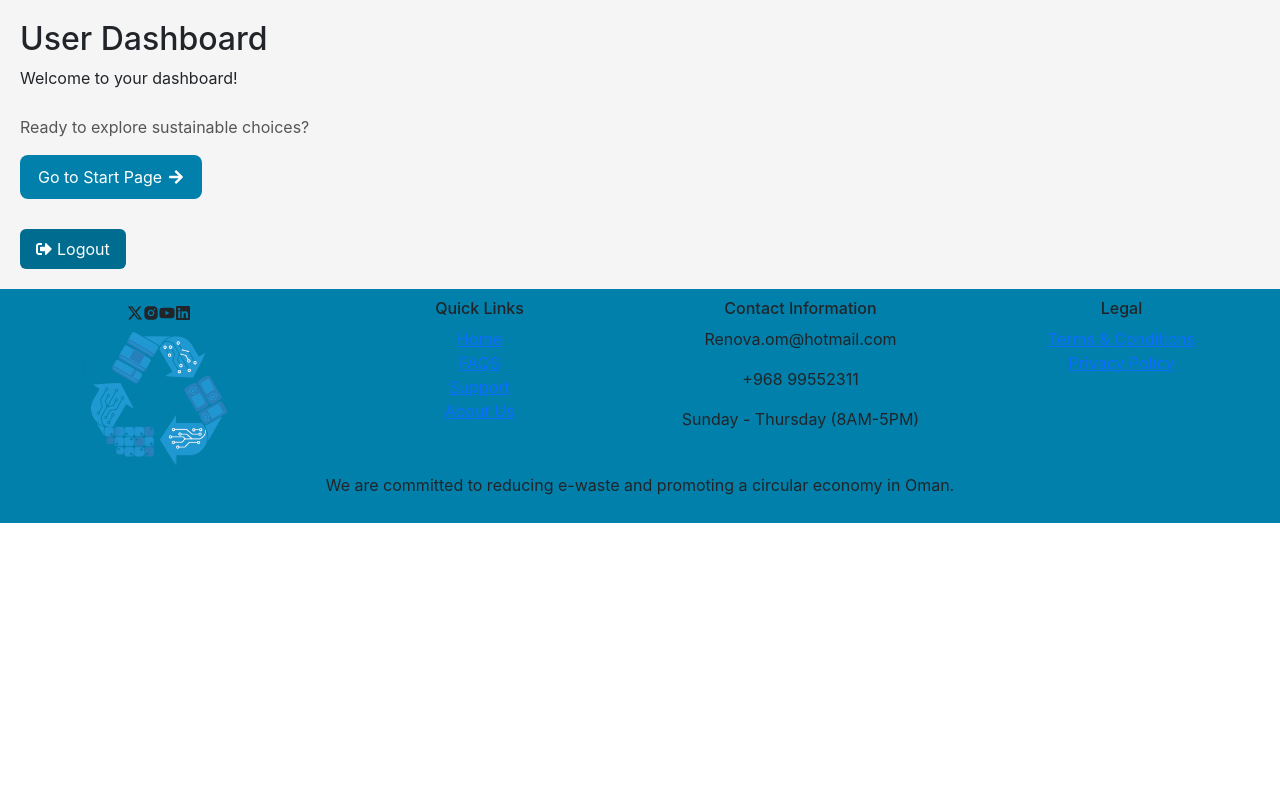
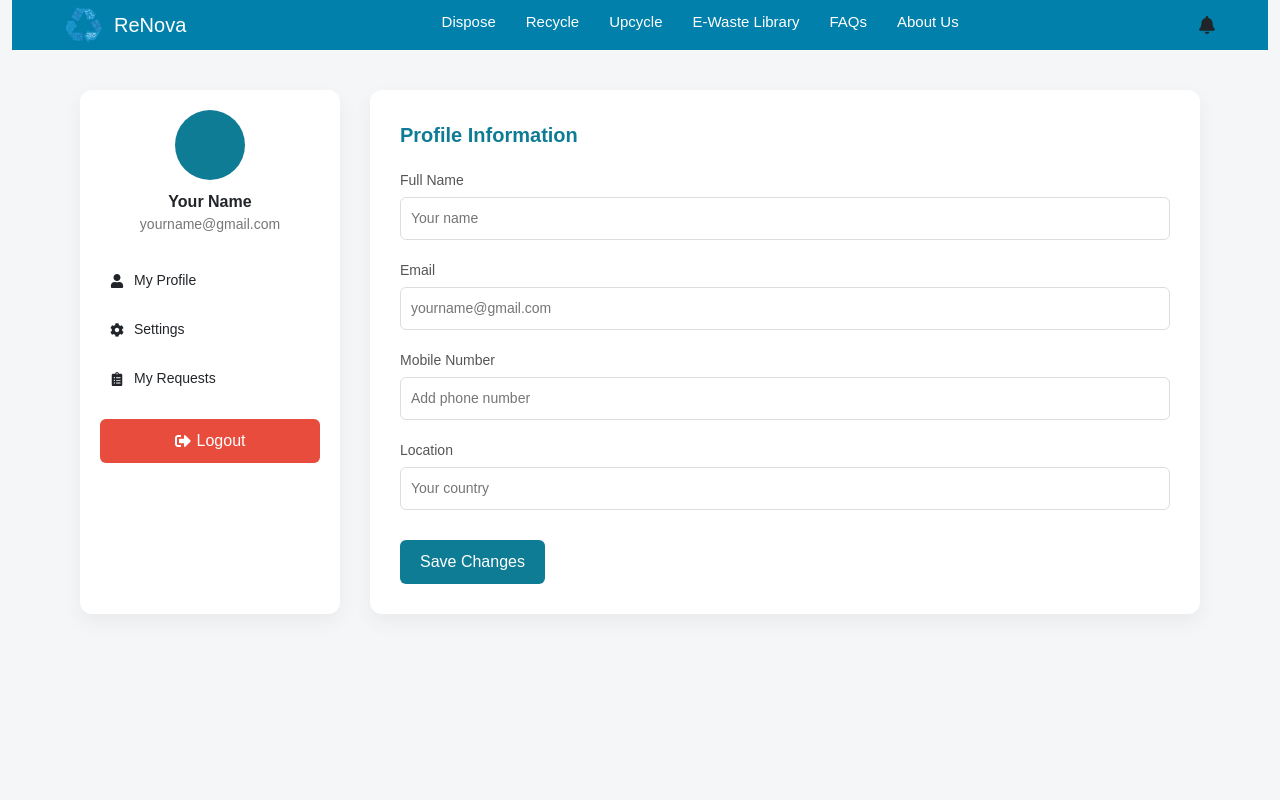
Before and after one commit to razanalraiisi/Renova, a React (Create React App) app in the folder client/: page /UserDash in a window 1280 px wide. Shown: the top 800 px of the page. Built offline with nearby package versions, Linux system fonts and the light colour scheme; the HTML template or start-up script is replaced by a standard one.

Commit message:
Updated User dashboard

```diff
--- a/client/src/components/DecideForMe.js
+++ b/client/src/components/DecideForMe.js
@@ -40,7 +40,7 @@ const DecideForMe = () => {
 
     backWrapper: {
       maxWidth: "1200px",
-      margin: "10px 0 0 0", // align left
+      margin: "10px 0 0 0",
       padding: "0 30px",
       display: "flex",
       justifyContent: "flex-start",
@@ -110,7 +110,7 @@ const DecideForMe = () => {
     <div style={styles.page}>
       {/* NAVBAR */}
       <Navbar style={{ backgroundColor: "#0080AA" }}>
-        <NavbarBrand tag={Link} to="/" style={{ color: "white" }}>
+        <NavbarBrand tag={Link} to="/start" style={{ color: "white" }}>
           <img src={logo} alt="logo" style={{ height: 40, marginRight: 10 }} />
           ReNova
         </NavbarBrand>
--- a/client/src/components/Dispose.js
+++ b/client/src/components/Dispose.js
@@ -22,7 +22,7 @@ const Dispose = () => {
     >
       {/* NAVBAR */}
       <Navbar style={{ backgroundColor: "#0080AA" }}>
-        <NavbarBrand tag={Link} to="/" style={{ color: "white" }}>
+        <NavbarBrand tag={Link} to="/start" style={{ color: "white" }}>
           <img
             src={logo}
             alt="logo"
--- a/client/src/components/Recycle.js
+++ b/client/src/components/Recycle.js
@@ -12,7 +12,7 @@ const Recycle = () => {
 
       {/* NAVBAR */}
       <Navbar style={{ backgroundColor: "#0080AA" }}>
-        <NavbarBrand tag={Link} to="/" style={{ color: "white" }}>
+        <NavbarBrand tag={Link} to="/start" style={{ color: "white" }}>
           <img
             src={logo}
             alt="logo"
--- a/client/src/components/Upcycle.js
+++ b/client/src/components/Upcycle.js
@@ -12,7 +12,7 @@ const Upcycle = () => {
 
       {/* NAVBAR */}
       <Navbar style={{ backgroundColor: "#0080AA" }}>
-        <NavbarBrand tag={Link} to="/" style={{ color: "white" }}>
+        <NavbarBrand tag={Link} to="/start" style={{ color: "white" }}>
           <img
             src={logo}
             alt="logo"
--- a/client/src/components/UserDash.js
+++ b/client/src/components/UserDash.js
@@ -1,63 +1,262 @@
 import React from "react";
-import { useNavigate } from "react-router-dom";
-import { FaSignOutAlt, FaArrowRight } from "react-icons/fa";
+import { Link, useNavigate, useLocation } from "react-router-dom";
+import { Navbar, NavbarBrand } from "reactstrap";
+import { FaBell, FaSignOutAlt, FaUser, FaCog, FaClipboardList } from "react-icons/fa";
+import logo from "../assets/logo.png";
 
 const UserDash = () => {
   const navigate = useNavigate();
+  const location = useLocation();
 
   const handleLogout = () => {
     localStorage.removeItem("token");
     navigate("/");
   };
 
-  return (
-    <div style={{ padding: "20px" }}>
-      <h2>User Dashboard</h2>
-      <p>Welcome to your dashboard!</p>
+  const navItems = [
+    { name: "Dispose", path: "/dispose" },
+    { name: "Recycle", path: "/recycle" },
+    { name: "Upcycle", path: "/upcycle" },
+    { name: "E-Waste Library", path: "/library" },
+    { name: "FAQs", path: "/faqs" },
+    { name: "About Us", path: "/about" },
+  ];
 
-      {/* 🌱 NEW: GO TO START PAGE */}
-      <div style={{ marginTop: "25px" }}>
-        <p style={{ color: "#555" }}>
-          Ready to explore sustainable choices?
-        </p>
+  const styles = {
+    page: {
+      minHeight: "100vh",
+      backgroundColor: "#f4f6f8",
+      fontFamily: "Arial, sans-serif",
+    },
 
-        <button
-          onClick={() => navigate("/start")}
-          style={{
-            marginTop: "10px",
-            padding: "10px 18px",
-            backgroundColor: "#0080AA",
+    navLink: {
       color: "white",
-            border: "none",
+      textDecoration: "none",
+      position: "relative",
+      paddingBottom: "5px",
+    },
+
+    activeLink: {
+      borderBottom: "2px solid white",
+    },
+
+    /* 🔷 MAIN CONTAINER */
+    container: {
+      display: "flex",
+      gap: "30px",
+      padding: "40px",
+      maxWidth: "1200px",
+      margin: "0 auto",
+    },
+
+    /* 🔷 SIDEBAR */
+    sidebar: {
+      width: "260px",
+      backgroundColor: "white",
+      borderRadius: "12px",
+      padding: "20px",
+      boxShadow: "0 8px 20px rgba(0,0,0,0.05)",
+    },
+
+    profileBox: {
+      textAlign: "center",
+      marginBottom: "25px",
+    },
+
+    avatar: {
+      width: "70px",
+      height: "70px",
+      borderRadius: "50%",
+      backgroundColor: "#0f7c95",
+      margin: "0 auto 10px auto",
+    },
+
+    email: {
+      fontSize: "14px",
+      color: "#777",
+    },
+
+    menuItem: {
+      display: "flex",
+      alignItems: "center",
+      gap: "10px",
+      padding: "10px",
       borderRadius: "8px",
       cursor: "pointer",
-            display: "flex",
-            alignItems: "center",
-            gap: "6px",
-          }}
-        >
-          Go to Start Page <FaArrowRight />
-        </button>
-      </div>
+      marginBottom: "8px",
+      fontSize: "14px",
+      transition: "0.2s",
+    },
 
-      {/* 🚪 LOGOUT */}
-      <button
-        onClick={handleLogout}
-        style={{
-          marginTop: "30px",
-          padding: "8px 16px",
-          backgroundColor: "#006D90",
+    logoutBtn: {
+      marginTop: "20px",
+      padding: "10px",
+      backgroundColor: "#e74c3c",
       color: "white",
       border: "none",
       borderRadius: "6px",
       cursor: "pointer",
+      width: "100%",
       display: "flex",
+      justifyContent: "center",
       alignItems: "center",
-          gap: "5px",
+      gap: "6px",
+    },
+
+    /* 🔷 MAIN CONTENT */
+    content: {
+      flex: 1,
+      backgroundColor: "white",
+      borderRadius: "12px",
+      padding: "30px",
+      boxShadow: "0 8px 20px rgba(0,0,0,0.05)",
+    },
+
+    sectionTitle: {
+      fontSize: "20px",
+      fontWeight: "bold",
+      marginBottom: "20px",
+      color: "#0f7c95",
+    },
+
+    formGroup: {
+      marginBottom: "20px",
+    },
+
+    label: {
+      display: "block",
+      fontSize: "14px",
+      marginBottom: "6px",
+      color: "#555",
+    },
+
+    input: {
+      width: "100%",
+      padding: "10px",
+      borderRadius: "6px",
+      border: "1px solid #ddd",
+      fontSize: "14px",
+    },
+
+    saveBtn: {
+      marginTop: "10px",
+      padding: "10px 20px",
+      backgroundColor: "#0f7c95",
+      color: "white",
+      border: "none",
+      borderRadius: "6px",
+      cursor: "pointer",
+    },
+  };
+
+  return (
+    <div style={styles.page}>
+      {/* 🔷 NAVBAR */}
+      <Navbar style={{ backgroundColor: "#0080AA", padding: "0 40px" }}>
+        <div
+          style={{
+            display: "flex",
+            justifyContent: "space-between",
+            alignItems: "center",
+            width: "100%",
           }}
         >
+          {/* LEFT: Logo */}
+          <NavbarBrand
+            tag={Link}
+            to="/start"
+            style={{ color: "white", display: "flex", alignItems: "center" }}
+          >
+            <img
+              src={logo}
+              alt="logo"
+              style={{ height: 40, width: 40, marginRight: 10 }}
+            />
+            ReNova
+          </NavbarBrand>
+
+          {/* CENTER: Nav links */}
+          <div style={{ display: "flex", gap: "30px", fontSize: "15px" }}>
+            {navItems.map((item) => (
+              <Link
+                key={item.name}
+                to={item.path}
+                style={{
+                  ...styles.navLink,
+                  ...(location.pathname === item.path ? styles.activeLink : {}),
+                }}
+              >
+                {item.name}
+              </Link>
+            ))}
+          </div>
+
+          {/* RIGHT: Bell icon */}
+          <div
+            style={{
+              display: "flex",
+              gap: "20px",
+              fontSize: "18px",
+              alignItems: "center",
+            }}
+          >
+            <FaBell />
+          </div>
+        </div>
+      </Navbar>
+
+      {/* 🔷 DASHBOARD BODY */}
+      <div style={styles.container}>
+        {/* SIDEBAR */}
+        <div style={styles.sidebar}>
+          <div style={styles.profileBox}>
+            <div style={styles.avatar}></div>
+            <strong>Your Name</strong>
+            <div style={styles.email}>yourname@gmail.com</div>
+          </div>
+
+          <div style={styles.menuItem}>
+            <FaUser /> My Profile
+          </div>
+          <div style={styles.menuItem}>
+            <FaCog /> Settings
+          </div>
+          <div style={styles.menuItem}>
+            <FaClipboardList /> My Requests
+          </div>
+
+          <button style={styles.logoutBtn} onClick={handleLogout}>
             <FaSignOutAlt /> Logout
           </button>
+        </div>
+
+        {/* MAIN CONTENT */}
+        <div style={styles.content}>
+          <div style={styles.sectionTitle}>Profile Information</div>
+
+          <div style={styles.formGroup}>
+            <label style={styles.label}>Full Name</label>
+            <input style={styles.input} placeholder="Your name" />
+          </div>
+
+          <div style={styles.formGroup}>
+            <label style={styles.label}>Email</label>
+            <input style={styles.input} placeholder="yourname@gmail.com" />
+          </div>
+
+          <div style={styles.formGroup}>
+            <label style={styles.label}>Mobile Number</label>
+            <input style={styles.input} placeholder="Add phone number" />
+          </div>
+
+          <div style={styles.formGroup}>
+            <label style={styles.label}>Location</label>
+            <input style={styles.input} placeholder="Your country" />
+          </div>
+
+          <button style={styles.saveBtn}>Save Changes</button>
+        </div>
+      </div>
     </div>
   );
 };
```
Also changed, not shown: client/src/components/Start.js (+28 -26 lines). Lines whose indentation alone changed are shown as unchanged.
